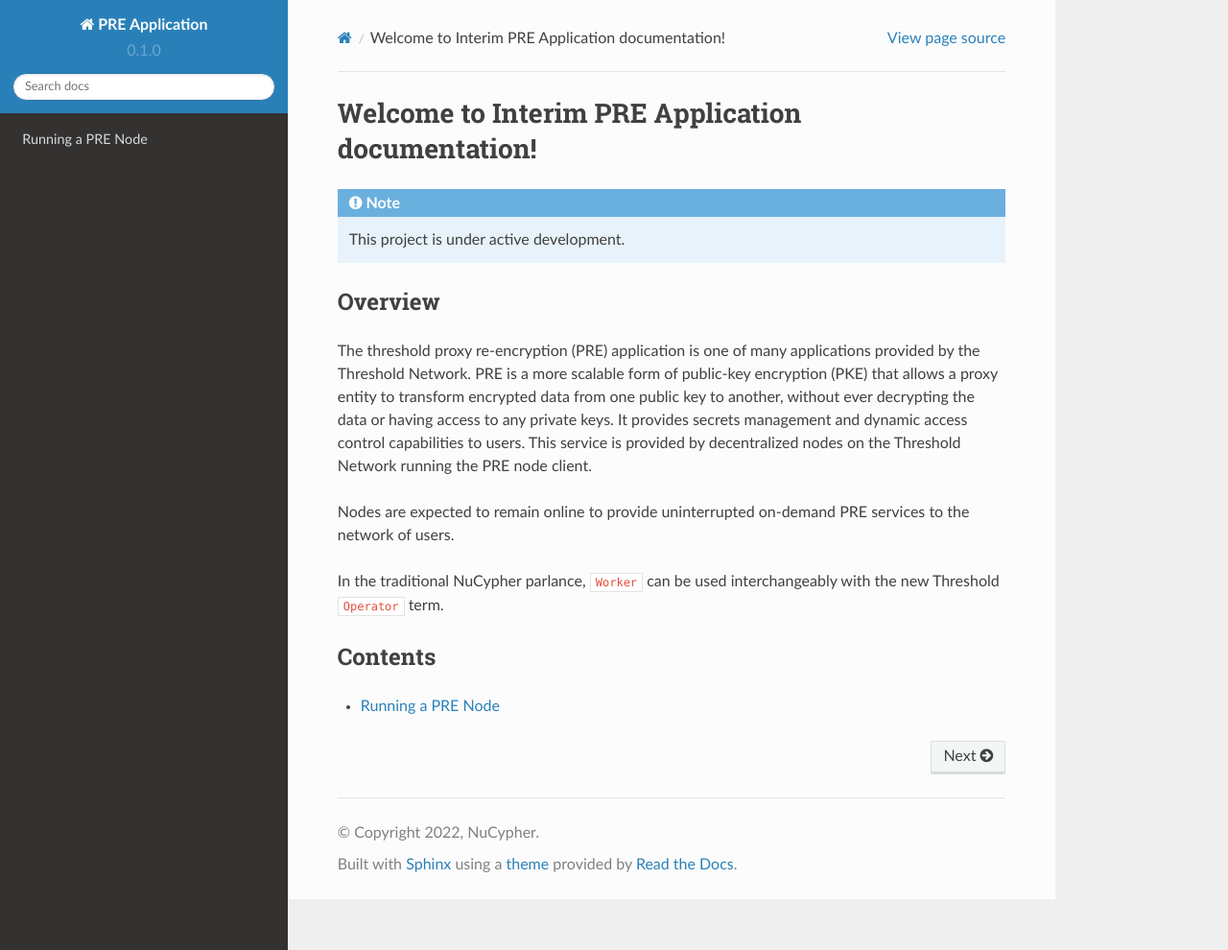
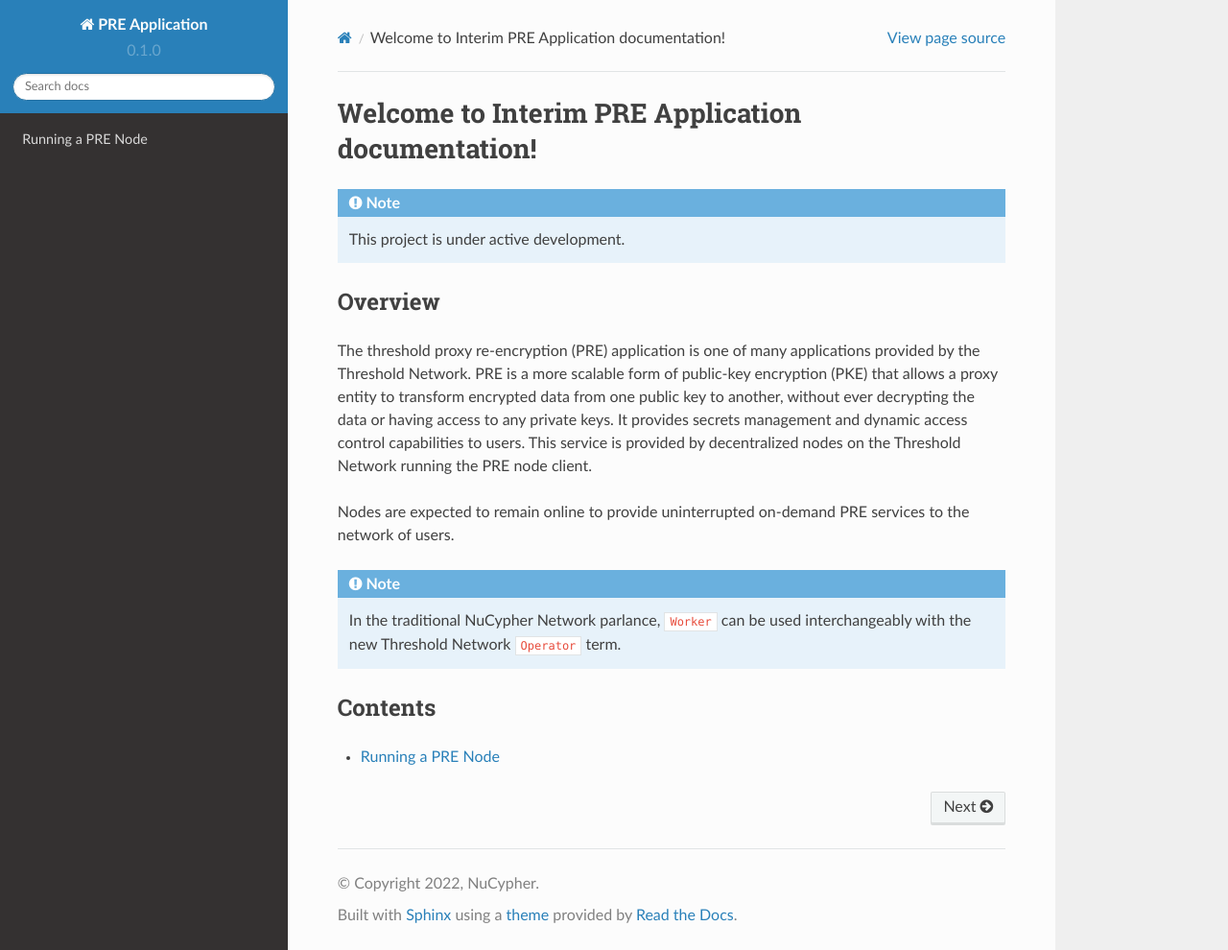
Before and after one commit to nucypher/interim-pre-app-docs, a Sphinx documentation site: the page built from docs/source/index.rst, in a window 1280 px wide and 990 px high. Shown: the whole window at 96% size. Built offline with Sphinx 7.4.7 and the Read the Docs theme 2.0.0, drawn with Linux system fonts in a browser that asks for light colours.

Commit message:
Add note about Worker vs Operator parlance.

```diff
--- a/docs/source/index.rst
+++ b/docs/source/index.rst
@@ -20,8 +20,11 @@
 Nodes are expected to remain online to provide uninterrupted on-demand PRE
 services to the network of users.
 
-In the traditional NuCypher parlance, ``Worker`` can be used interchangeably
-with the new Threshold ``Operator`` term.
+
+.. note::
+
+    In the traditional NuCypher Network parlance, ``Worker`` can be used interchangeably
+    with the new Threshold Network ``Operator`` term.
 
 
 Contents
```
